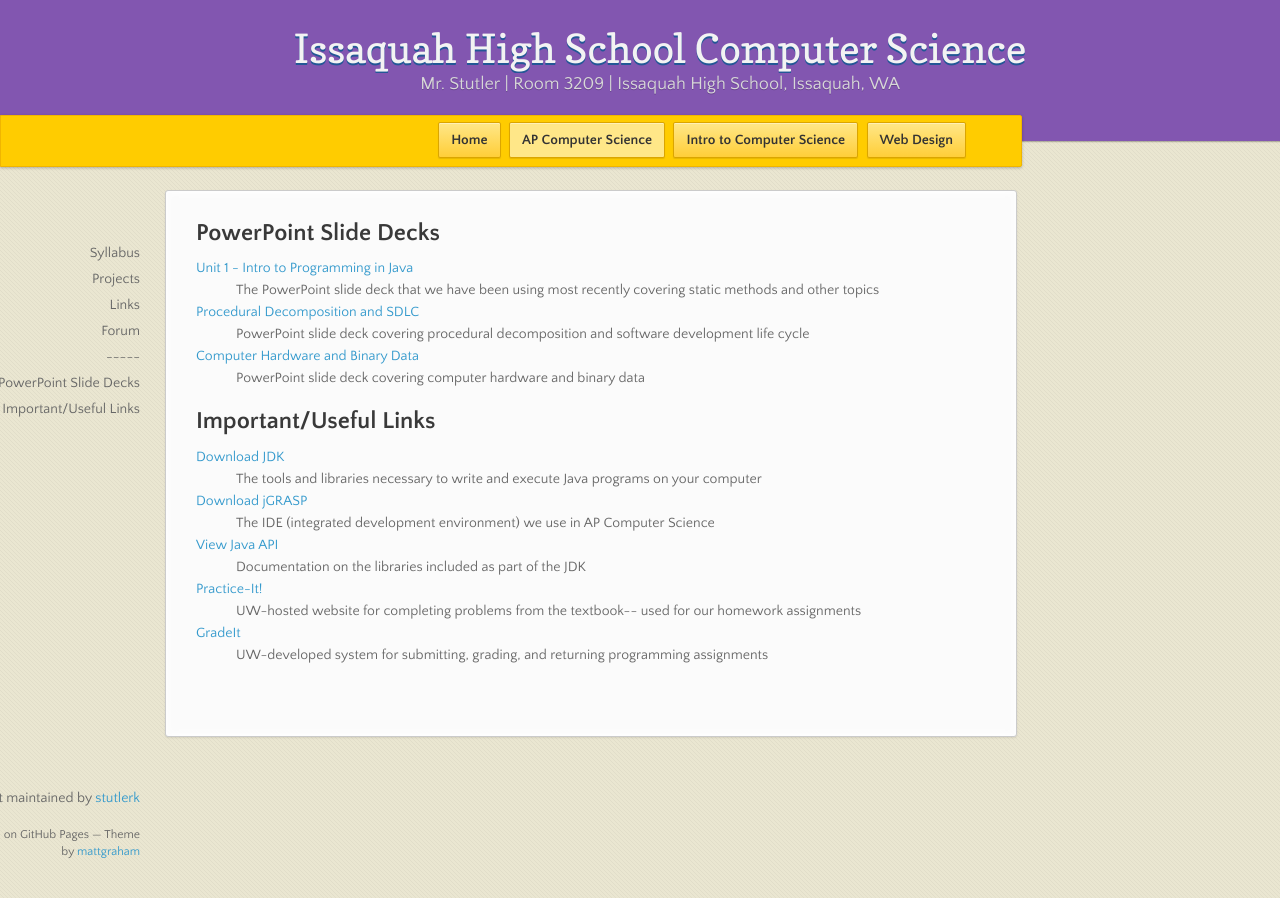
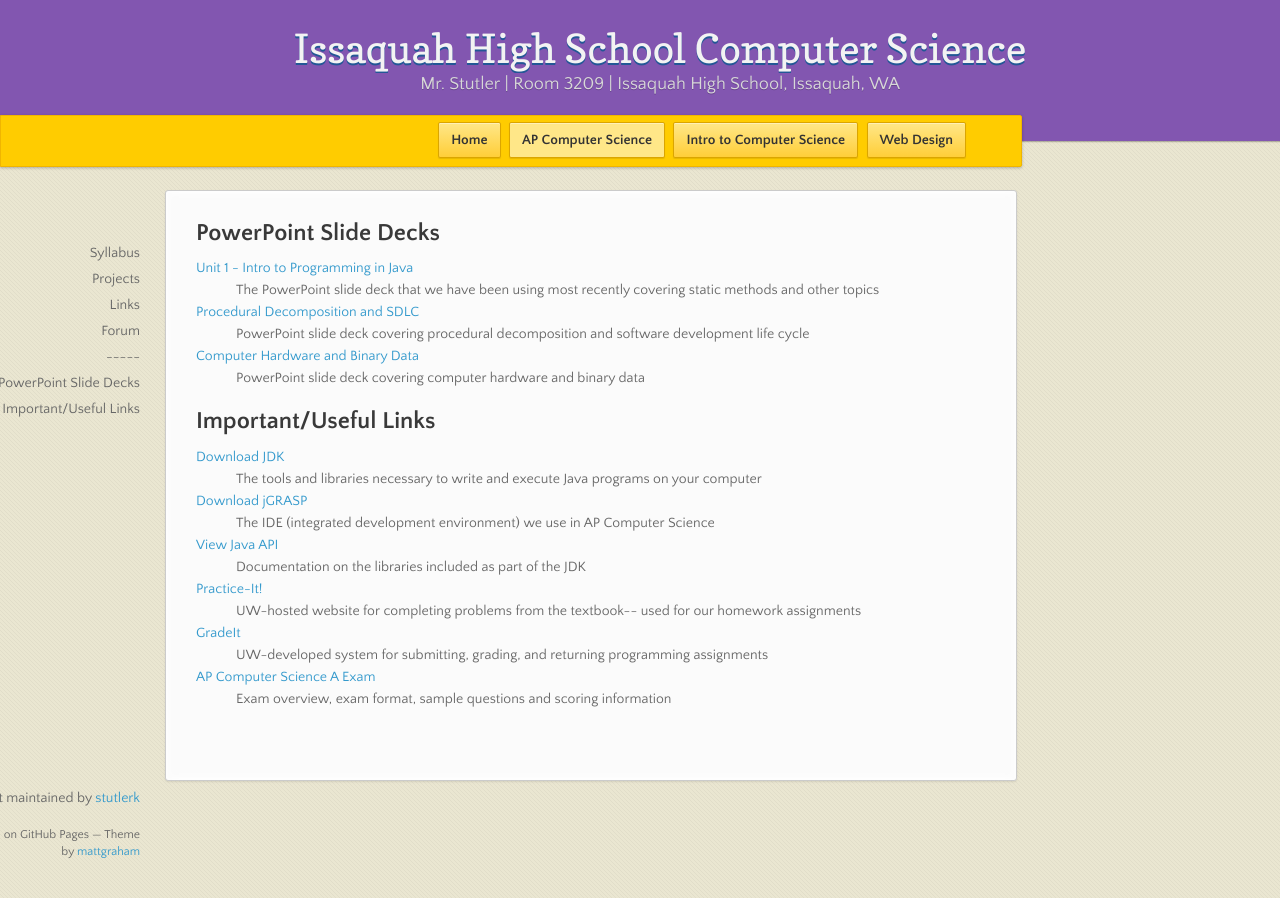
Before and after one commit to stutlerk/ihs-website, a Jekyll site: the page built from _apcs/links.html, in a window 1280 px wide. Built offline with Jekyll 4.4.1, drawn with Linux system fonts in a browser that asks for light colours; nearby versions of some CDN libraries.

Commit message:
Update links.html

```diff
--- a/_apcs/links.html
+++ b/_apcs/links.html
@@ -31,5 +31,8 @@ layout: course
 
     <dt><a href="https://gradeit-hs.cs.washington.edu/issaquah/">GradeIt</a></dt>
     <dd>UW-developed system for submitting, grading, and returning programming assignments</dd>
+
+    <dt><a href="http://apcentral.collegeboard.com/apc/public/exam/exam_information/2000.html">AP Computer Science A Exam</a></dt>
+    <dd>Exam overview, exam format, sample questions and scoring information</dd>
 </dl>
 </section>
```
